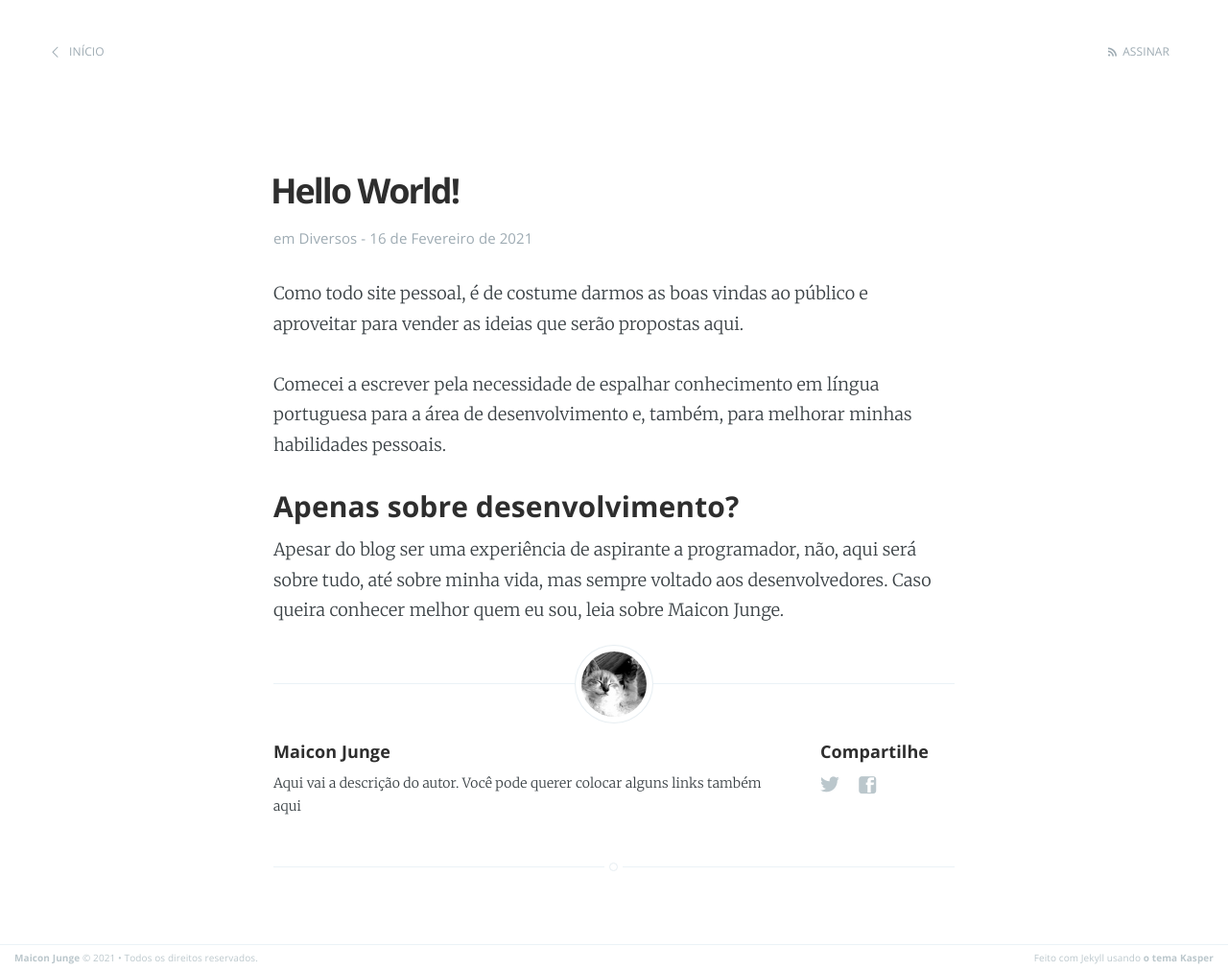
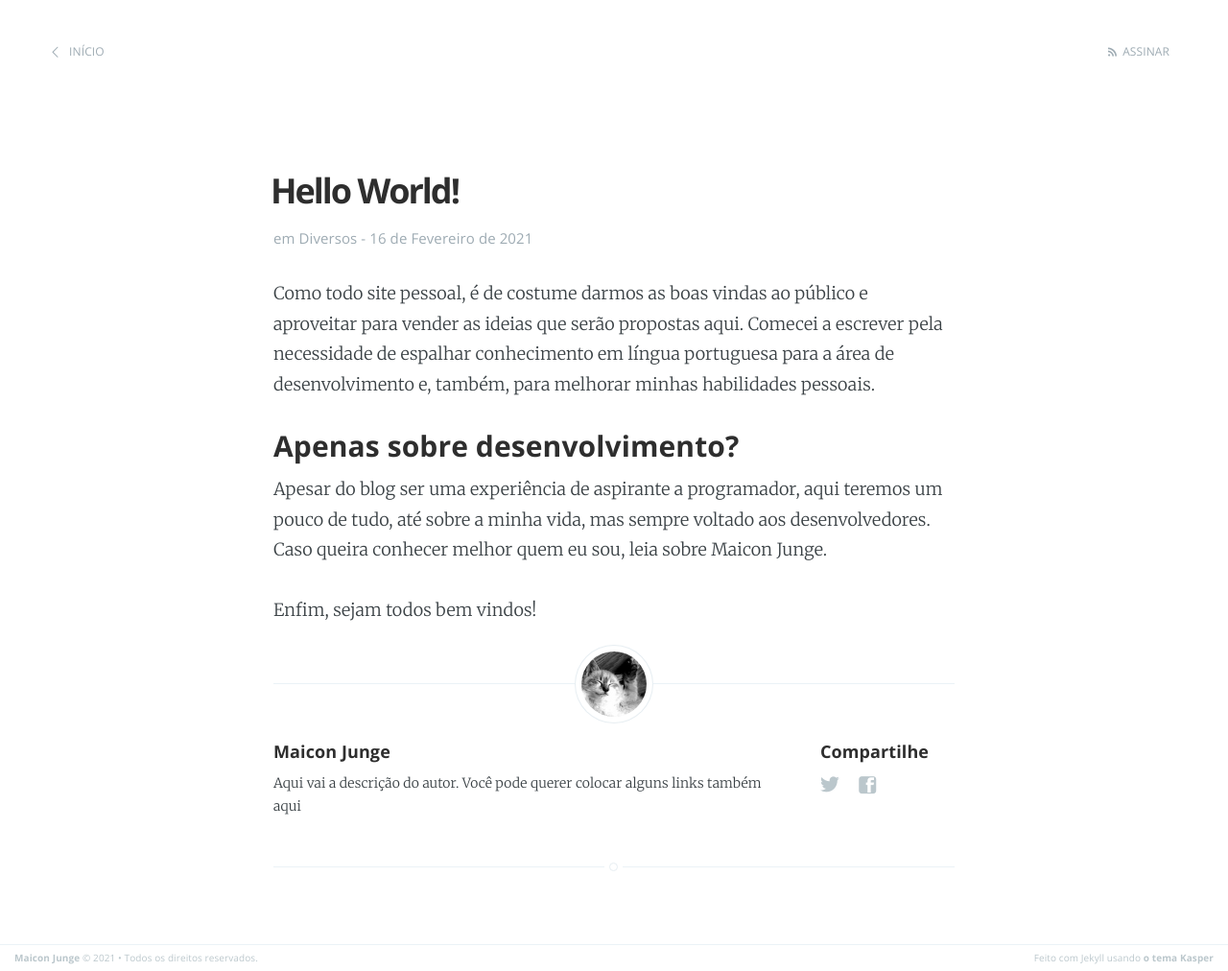
Before and after one commit to MaiconJunge/maiconjunge.github.io, a Jekyll site: the page built from _posts/2021-02-16-hello-world.markdown, in a window 1280 px wide. Shown: the whole page at 96% size. Built offline with Jekyll 4.4.1, drawn with Linux system fonts in a browser that asks for light colours.

Commit message:
Update 2021-02-16-hello-world.markdown

```diff
--- a/_posts/2021-02-16-hello-world.markdown
+++ b/_posts/2021-02-16-hello-world.markdown
@@ -5,10 +5,10 @@ date:   2021-02-16 22:47:00
 categories: Diversos
 ---
 <br>
-Como todo site pessoal, é de costume darmos as boas vindas ao público e aproveitar para vender as ideias que serão propostas aqui.
-
-Comecei a escrever pela necessidade de espalhar conhecimento em língua portuguesa para a área de desenvolvimento e, também, para melhorar minhas habilidades pessoais.
+Como todo site pessoal, é de costume darmos as boas vindas ao público e aproveitar para vender as ideias que serão propostas aqui. Comecei a escrever pela necessidade de espalhar conhecimento em língua portuguesa para a área de desenvolvimento e, também, para melhorar minhas habilidades pessoais.
 
 <h3>Apenas sobre desenvolvimento?</h3>
 
-Apesar do blog ser uma experiência de aspirante a programador, não, aqui será sobre tudo, até sobre minha vida, mas sempre voltado aos desenvolvedores. Caso queira conhecer melhor quem eu sou, leia sobre Maicon Junge.
+Apesar do blog ser uma experiência de aspirante a programador, aqui teremos um pouco de tudo, até sobre a minha vida, mas sempre voltado aos desenvolvedores. Caso queira conhecer melhor quem eu sou, leia sobre Maicon Junge.
+
+Enfim, sejam todos bem vindos!
```
